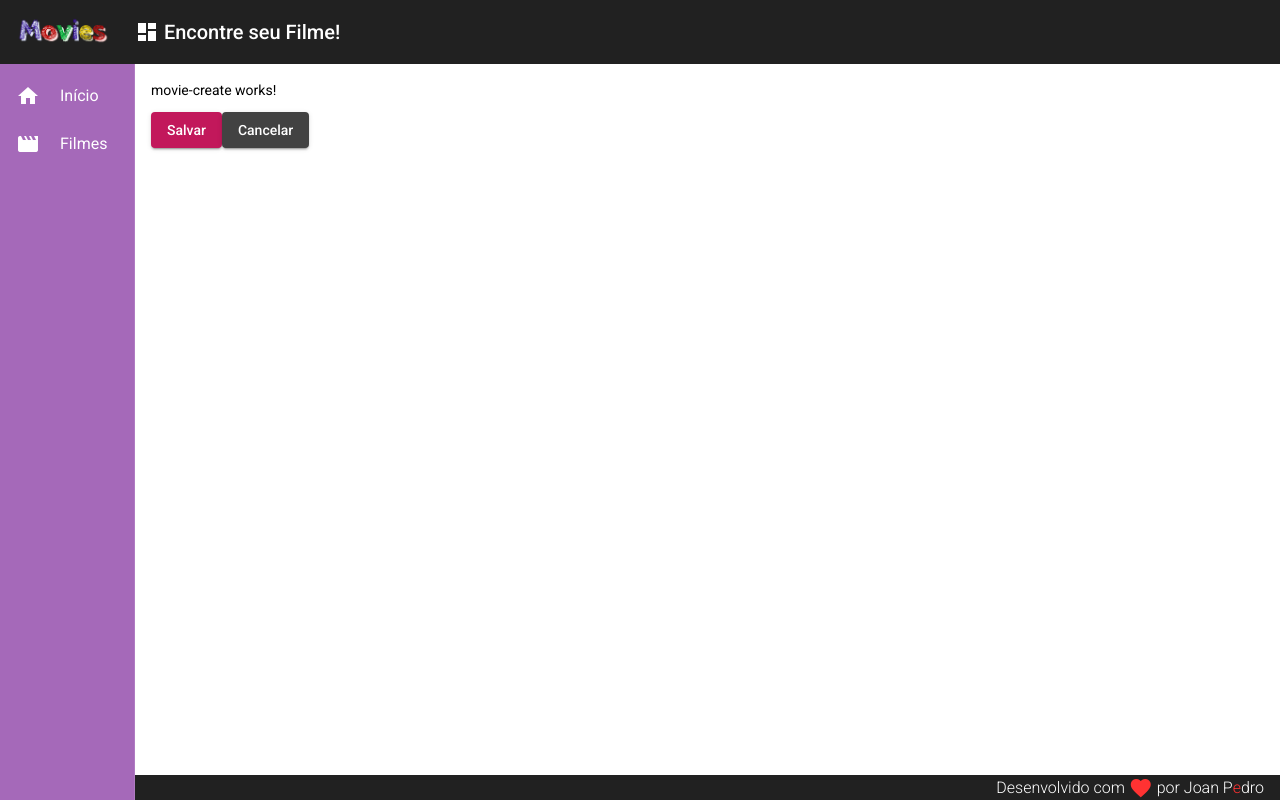
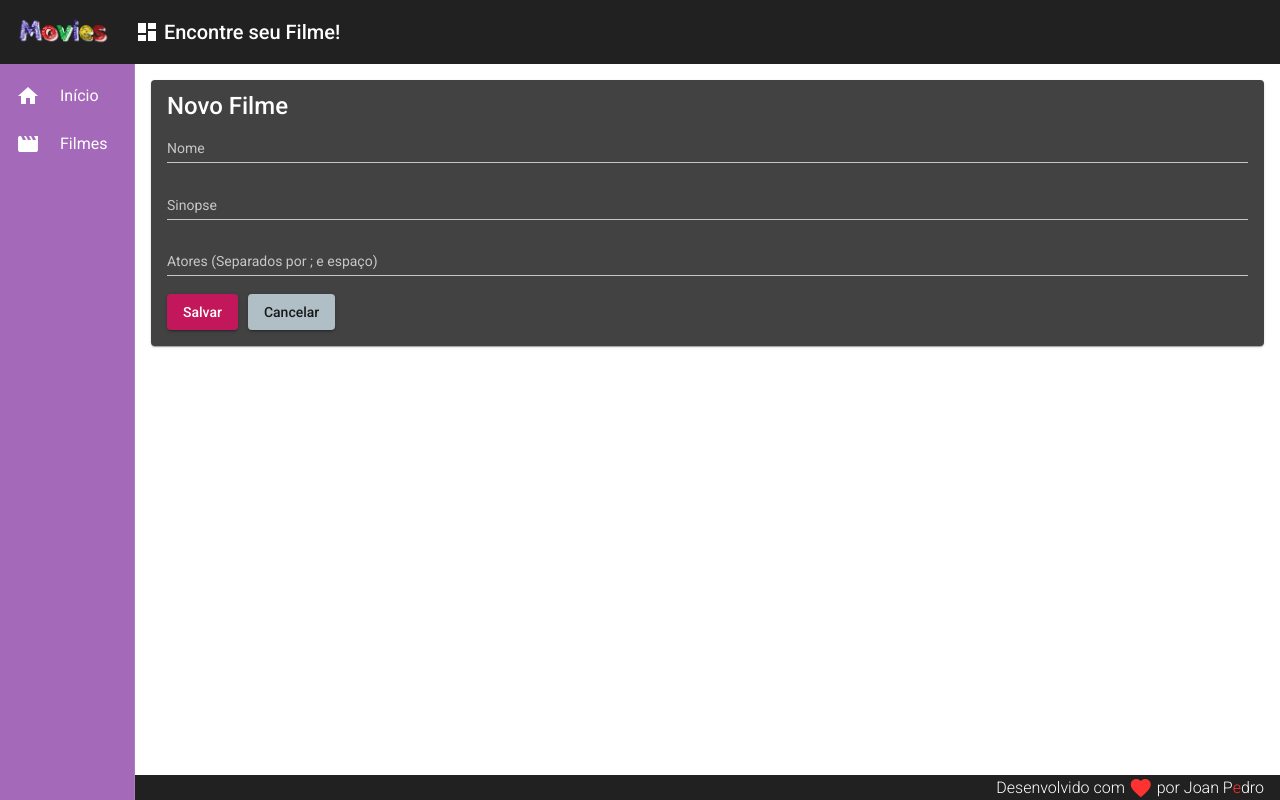
Before and after one commit to JoanPedro/AngularSQL-Teste, an Angular app in the folder frontend/: page /movies/create in a window 1280 px wide. Built offline with nearby package versions, Linux system fonts and the light colour scheme.

Commit message:
Finaliza Formulário Integrado Backend

```diff
--- a/frontend/src/app/components/movie/movie-create/movie-create.component.css
+++ b/frontend/src/app/components/movie/movie-create/movie-create.component.css
@@ -0,0 +1,8 @@
+form {
+  display: flex;
+  flex-direction: column;
+}
+
+button {
+  margin-right: 10px;
+}
--- a/frontend/src/app/components/movie/movie-create/movie-create.component.html
+++ b/frontend/src/app/components/movie/movie-create/movie-create.component.html
@@ -1,9 +1,24 @@
-<p>movie-create works!</p>
+<mat-card>
+  <mat-card-title>Novo Filme</mat-card-title>
+  <form>
+    <mat-form-field>
+      <input matInput placeholder="Nome"
+        [(ngModel)]="movie.name" name="name">
+    </mat-form-field>
+    <mat-form-field>
+      <input matInput placeholder="Sinopse"
+        [(ngModel)]="movie.sinopses" name="sinopses">
+    </mat-form-field>
+    <mat-form-field>
+      <input matInput placeholder="Atores (Separados por ; e espaço)"
+        [(ngModel)]="movie.actors" name="actors">
+    </mat-form-field>
+  </form>
+  <button mat-raised-button (click)="createMovie()" color="primary">
+    Salvar
+  </button>
 
-<button mat-raised-button (click)="createMovie()" color="primary">
-  Salvar
-</button>
-
-<button mat-raised-button (click)="cancel()" color="danger">
-  Cancelar
-</button>
+  <button mat-raised-button (click)="cancel()" color="accent">
+    Cancelar
+  </button>
+</mat-card>
--- a/frontend/src/app/components/movie/movie-create/movie-create.component.ts
+++ b/frontend/src/app/components/movie/movie-create/movie-create.component.ts
@@ -11,10 +11,9 @@
 export class MovieCreateComponent implements OnInit {
 
   movie: Movie = {
-    name: 'A Lagoa Azul',
-    sinopses: `após um naufrágio, duas crianças e o velho cozinheiro de um navio
-    vão parar em uma ilha deserta no oceano pacífico.`,
-    actors: `brookie shields; Christoper Atkins; Elva leff; Leo mckern`
+    name: '',
+    sinopses: '',
+    actors: ''
   }
 
   constructor(private movieService: MovieService,
```
Also changed, not shown: frontend/src/app/app.module.ts (+7 -2 lines).
